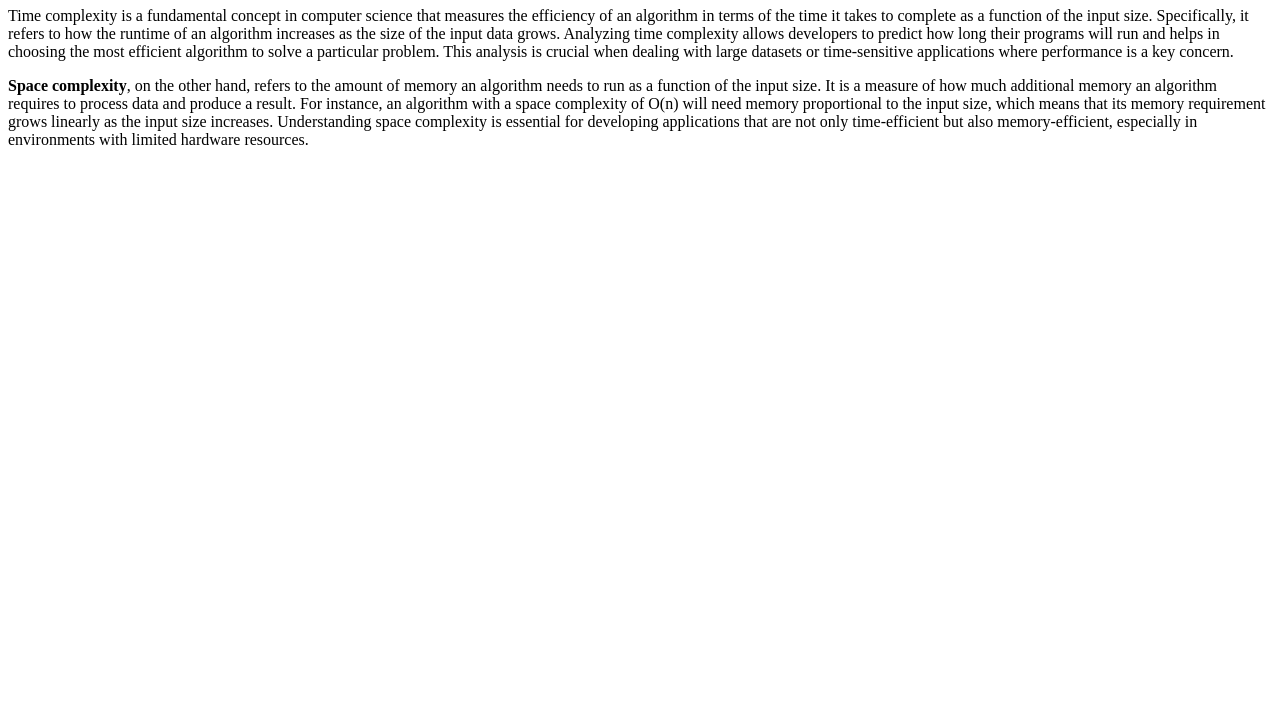
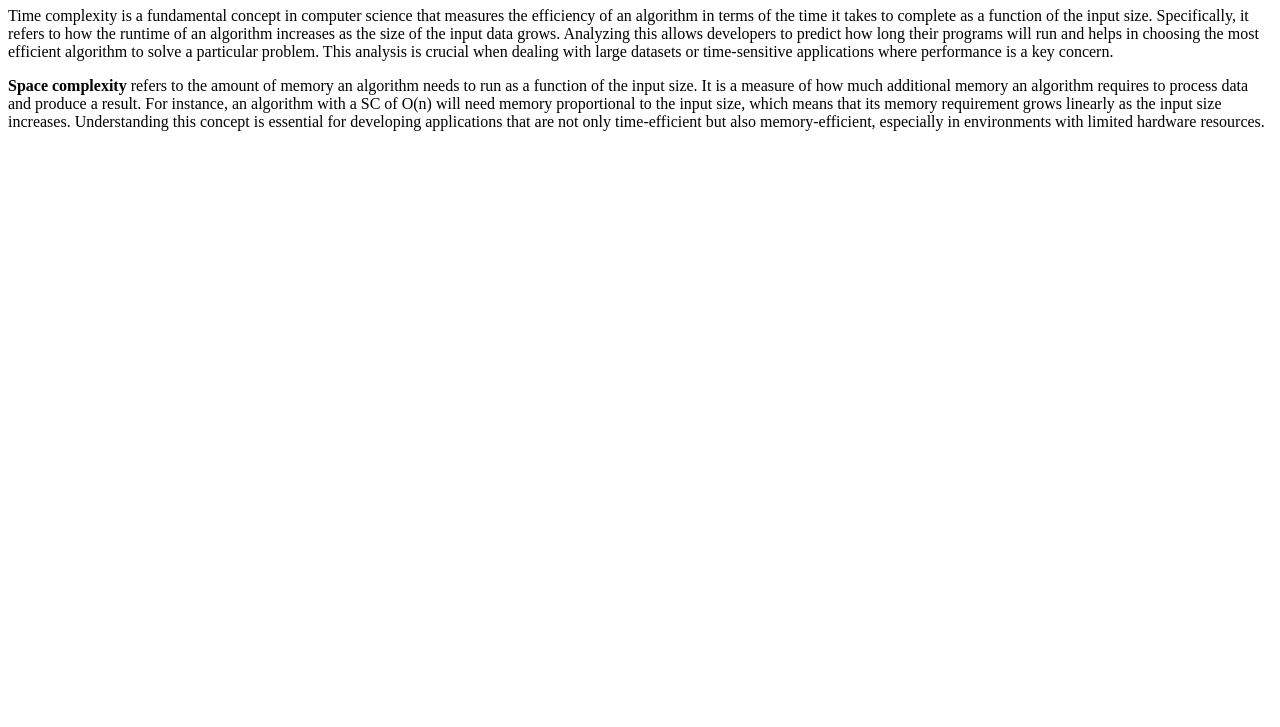
Before and after one commit to acciojob/time-and-space-complexity-anshib26, a website: page main.html in a window 1280 px wide. Shown: the part 73-800 px from the top of the page. Drawn offline with Linux system fonts and the light colour scheme.

Commit message:
created a submission

```diff
--- a/main.html
+++ b/main.html
@@ -9,8 +9,8 @@
 <body>
 	<!-- the entire body must be written by student -->
 	<h1>Time and Space Complexity</h1>
-	<p>Time complexity is a fundamental concept in computer science that measures the efficiency of an algorithm in terms of the time it takes to complete as a function of the input size. Specifically, it refers to how the runtime of an algorithm increases as the size of the input data grows. Analyzing time complexity allows developers to predict how long their programs will run and helps in choosing the most efficient algorithm to solve a particular problem. This analysis is crucial when dealing with large datasets or time-sensitive applications where performance is a key concern.</p>
-	<p><b>Space complexity</b>, on the other hand, refers to the amount of memory an algorithm needs to run as a function of the input size. It is a measure of how much additional memory an algorithm requires to process data and produce a result. For instance, an algorithm with a space complexity of O(n) will need memory proportional to the input size, which means that its memory requirement grows linearly as the input size increases. Understanding space complexity is essential for developing applications that are not only time-efficient but also memory-efficient, especially in environments with limited hardware resources.</p>
+	<p>Time complexity is a fundamental concept in computer science that measures the efficiency of an algorithm in terms of the time it takes to complete as a function of the input size. Specifically, it refers to how the runtime of an algorithm increases as the size of the input data grows. Analyzing this allows developers to predict how long their programs will run and helps in choosing the most efficient algorithm to solve a particular problem. This analysis is crucial when dealing with large datasets or time-sensitive applications where performance is a key concern.</p>
+	<p><b>Space complexity</b> refers to the amount of memory an algorithm needs to run as a function of the input size. It is a measure of how much additional memory an algorithm requires to process data and produce a result. For instance, an algorithm with a SC of O(n) will need memory proportional to the input size, which means that its memory requirement grows linearly as the input size increases. Understanding this concept is essential for developing applications that are not only time-efficient but also memory-efficient, especially in environments with limited hardware resources.</p>
 
     <script type="text/javascript" src="./script.js">
 </script>
```
